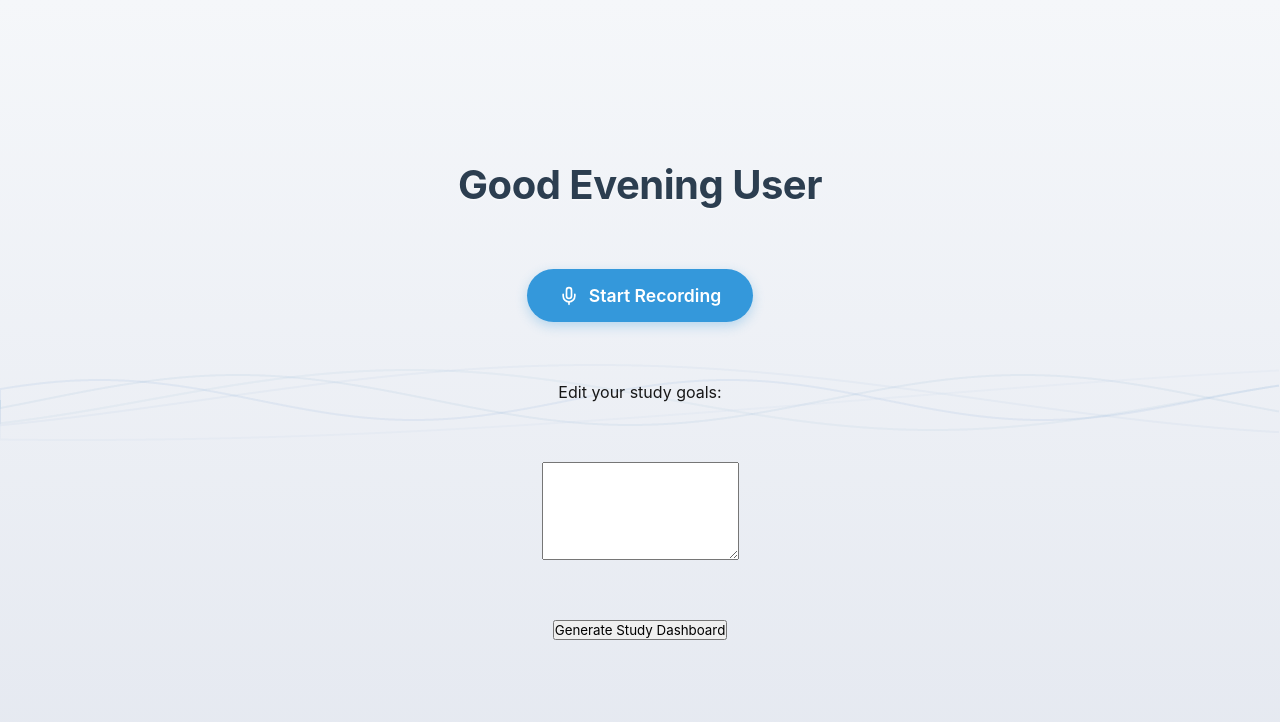
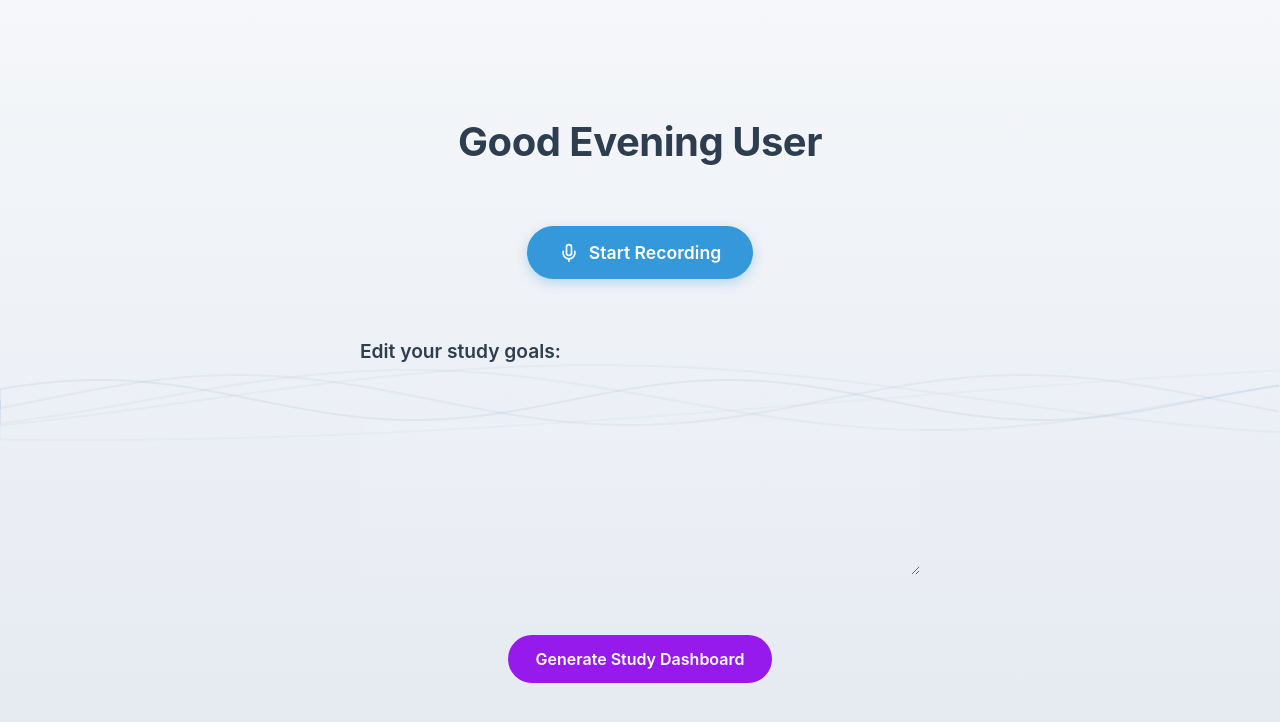
Before and after one commit to NanDhanesh/Miza, a Next.js app in the folder FirstScreen/: page / in a window 1280 px wide. Shown: the top 722 px of the page. Built offline with nearby package versions, Linux system fonts and the light colour scheme.

Commit message:
Update styles.css

```diff
--- a/FirstScreen/app/styles.css
+++ b/FirstScreen/app/styles.css
@@ -97,6 +97,53 @@
     height: 20px;
   }
 
+  .transcript-label {
+    font-size: 1.2rem;
+    font-weight: 600;
+    color: #2c3e50;
+    text-align: left;
+    width: 100%;
+    max-width: 600px;
+  }
+
+  .transcript-box {
+    width: 100%;
+    max-width: 600px;
+    padding: 16px;
+    font-size: 1rem;
+    color: black;
+    border: none;
+    border-radius: 12px;
+    background-color: rgba(255, 255, 255, 0.05);
+    resize: vertical;
+    transition: border-color 0.3s, box-shadow 0.3s;
+  }
+
+
+  .transcript-box:focus {
+    outline: none;
+    border-color: #3498db;
+    box-shadow: 0 0 0 3px rgba(52, 152, 219, 0.2);
+  }
+
+  .submit-transcript {
+    padding: 14px 28px;
+    background-color: #961aeb;
+    color: white;
+    font-size: 1rem;
+    font-weight: 600;
+    border: none;
+    border-radius: 32px;
+    cursor: pointer;
+    transition: background-color 0.3s, box-shadow 0.3s;
+  }
+
+  .submit-transcript:hover {
+    background-color: #6308a1;
+    box-shadow: 0 6px 16px #d7a2fc;
+  }
+
+
   /* Responsive adjustments */
   @media (max-width: 768px) {
     .greeting {
```
